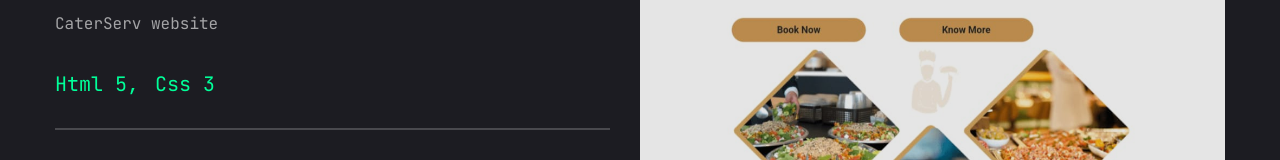
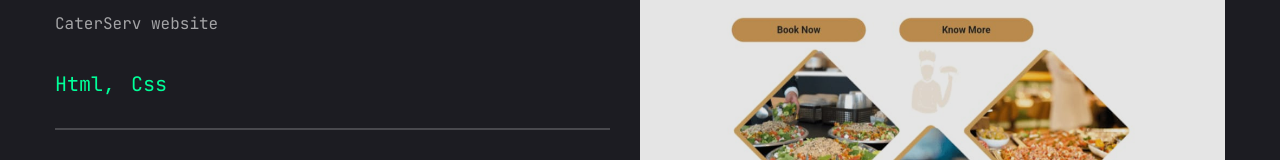
Before and after one commit to KishanthSelvaraj/KishanthPortfolio, a Next.js app: page /projects in a window 1280 px wide. Shown: the part 410-570 px from the top of the page. Built offline with nearby package versions, Linux system fonts and the light colour scheme.

Commit message:
Update page.jsx

```diff
--- a/app/projects/page.jsx
+++ b/app/projects/page.jsx
@@ -21,7 +21,7 @@ const projects = [
     title: "CaterServ (frontend)",
     description:
       "This is a frondend project which is duplication of real CaterServ website",
-    stack: [{ name: "Html 5" }, { name: "Css 3" },],
+    stack: [{ name: "Html" }, { name: "Css" },],
     image: "/assets/assets/work/thumb1.jpg",
     live: "https://caterserv.vercel.app/",
     github: "https://github.com/KishanthSelvaraj/Caterserv",
@@ -32,7 +32,7 @@ const projects = [
     title: "Mobile Shop(frontend)",
     description:
       "This is a static project for mobile shop also with simple dyanamic functions.",
-    stack: [{ name: "Html 5" }, { name: "Css 3" }, { name: "Javascript" } ,{name:"Node.js"}],
+    stack: [{ name: "Html" }, { name: "Css" }, { name: "Js" } ,{name:"Node.js"}],
     image: "/assets/assets/work/thumb2.jpg",
     live: "https://mobile-showroom.vercel.app/",
     github: "/restricted",
@@ -43,7 +43,7 @@ const projects = [
     title: "Static Website(frontend)",
     description:
       "This is the static websites with some animations using gsap.",
-    stack: [{ name: "Html 5" }, { name: "Css 3" }, { name: "Javascript" }, {name:"React.js"}],
+    stack: [{ name: "Html" }, { name: "Css" }, { name: "Js" }, {name:"React.js"}],
     image: "/assets/assets/work/thumb3.jpg",
     live: "https://ils-jade.vercel.app/",
     github: "/restricted",
@@ -54,7 +54,7 @@ const projects = [
     title: "Interior Design(frontend)",
     description:
       "This is a static project for mobile shop also with simple dyanamic functions.",
-    stack: [{ name: "Html 5" }, { name: "Css 3" }, { name: "Javascript" }, {name:"React.js"},{name:"Node.js"}],
+    stack: [{ name: "Html" }, { name: "Css" }, { name: "Js" }, {name:"React.js"},{name:"Node.js"}],
     image: "/assets/assets/work/thumb4.jpg",
     live: "https://dream-interior-gold.vercel.app/",
     github: "/restricted",
```
